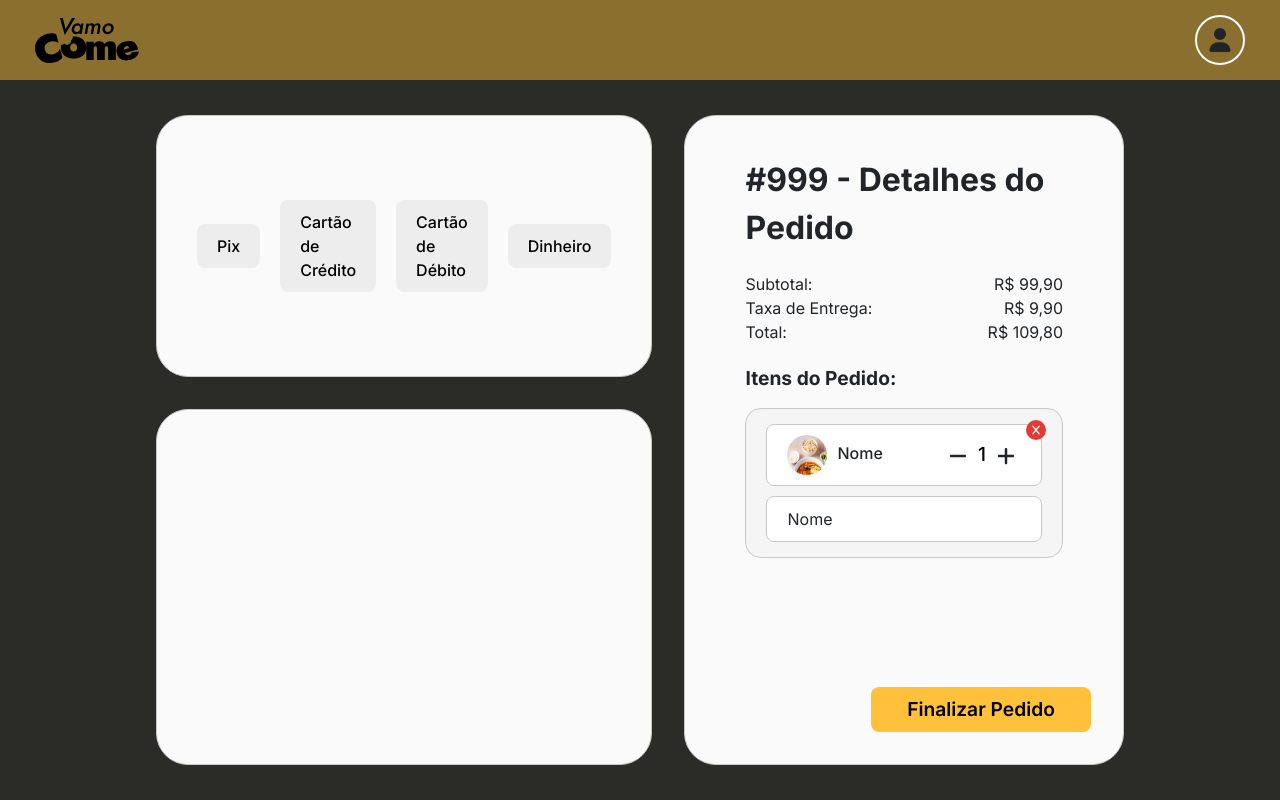
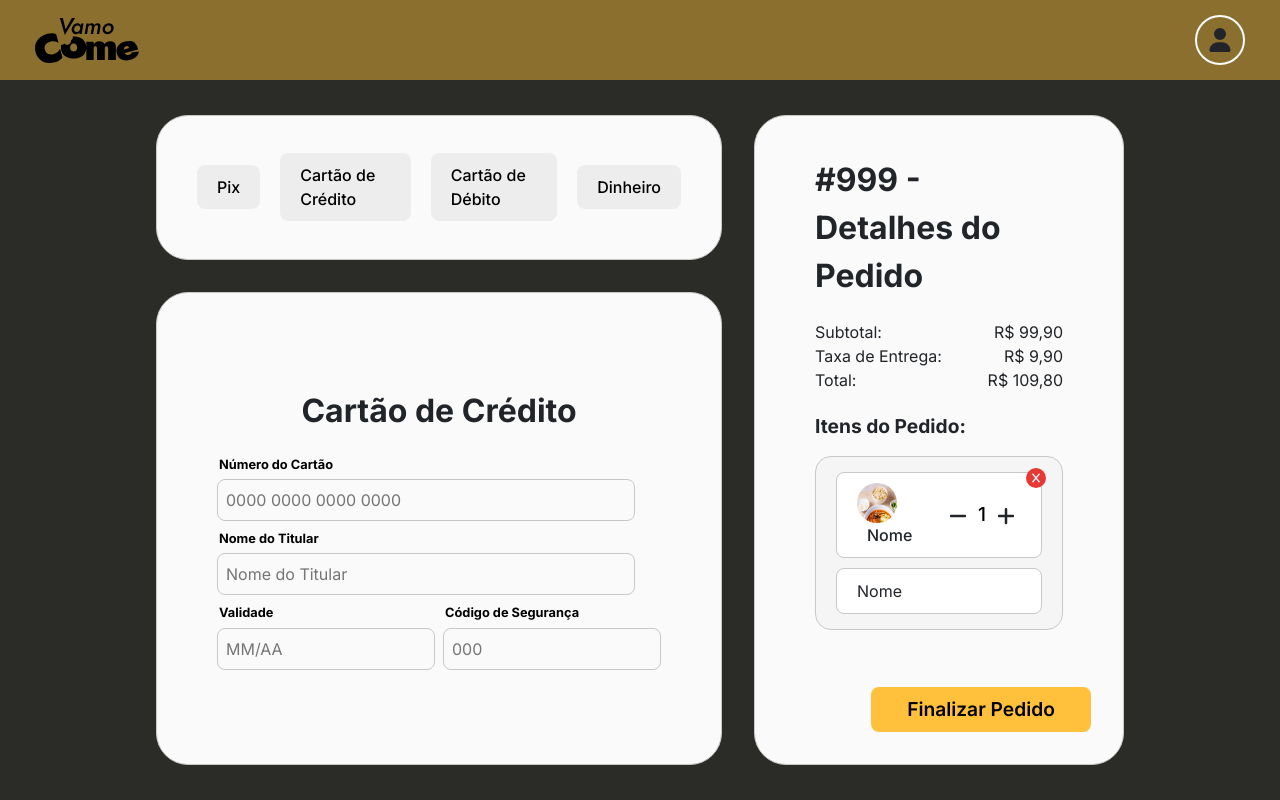
Before and after one commit to smrasouzab/VamuCome, a React (Vite) app in the folder Front/: page /tela-pagamento in a window 1280 px wide. Both pictures are taken after a click on the button "Cartão de Crédito". Built offline with nearby package versions, Linux system fonts and the light colour scheme; no server answers.

Commit message:
Tela de Pagamento

```diff
--- a/Front/src/context/AuthProvider.tsx
+++ b/Front/src/context/AuthProvider.tsx
@@ -8,9 +8,9 @@ interface AuthProviderProps extends React.PropsWithChildren {
 
 interface LoginResponse {
   id: string;
-  name: string;
+  nmUsuario: string;
+  role: string;
   token: string;
-  role: string;
 }
 
 interface User {
@@ -40,7 +40,7 @@ const AuthProvider = ({ children }: AuthProviderProps) => {
         });
         setUser({
           id: response.data.id,
-          nome: response.data.name,
+          nome: response.data.nmUsuario,
           role: response.data.role,
         } as User);
         return true;
@@ -56,17 +56,16 @@ const AuthProvider = ({ children }: AuthProviderProps) => {
   const login = useCallback(async (email: string, senha: string) => {
     const response = await api.post<LoginResponse>('/auth/login', {
       email: email,
-      // senha: senha,
-      password: senha,
+      senha: senha,
     })
 
     if (response.status === 200) {
       setIsAuthenticated(Promise.resolve(true));
       setUser({
-          id: response.data.id,
-          nome: response.data.name,
-          role: response.data.role,
-        });
+        id: response.data.id,
+        nome: response.data.nmUsuario,
+        role: response.data.role,
+      } as User);
       localStorage.setItem('token', response.data.token);
 
       return true;
--- a/Front/src/pages/Register/index.tsx
+++ b/Front/src/pages/Register/index.tsx
@@ -28,15 +28,7 @@ const Register = () => {
 
   const handleLogin = async (data: FormData) => {
     try {
-      // await api.post("/auth/register", data);
-      await api.post("/auth/register", {
-        name: data.nmUsuario,
-        email: data.email,
-        password: data.senha,
-        role: "cliente",
-        cpf: data.numCpfCnpj,
-        telefone: data.telefone,
-      });
+      await api.post("/auth/register", data);
       toast.success("Cadastrado com sucesso!", {
         transition: Slide,
       });
--- a/Front/src/pages/TelaPagamento/index.tsx
+++ b/Front/src/pages/TelaPagamento/index.tsx
@@ -1,17 +1,23 @@
-import { FaMinus, FaPlus, FaX } from "react-icons/fa6";
+import { FaMinus, FaPlus, FaRegCopy, FaX } from "react-icons/fa6";
 import {
   Button,
+  Cartao,
   Container,
   DadosPagamento,
   DetalhesPedido,
   FormasPagamento,
   Grid,
+  Nenhum,
+  Pix,
 } from "./styles";
 import { useState } from "react";
 import { Slide, toast } from "react-toastify";
+import Input from "../../components/Input";
 
 const TelaPagamento = () => {
   const [counter, setCounter] = useState<number>(1);
+
+  const [metodo, setMetodo] = useState("");
 
   const handleIncrement = () => {
     setCounter((prev) => prev + 1);
@@ -31,12 +37,119 @@ const TelaPagamento = () => {
     <Container>
       <Grid>
         <FormasPagamento>
-          <button>Pix</button>
-          <button>Cartão de Crédito</button>
-          <button>Cartão de Débito</button>
-          <button>Dinheiro</button>
+          <button type="button" onClick={() => setMetodo('pix')}>Pix</button>
+          <button type="button" onClick={() => setMetodo('cartaoCredito')}>Cartão de Crédito</button>
+          <button type="button" onClick={() => setMetodo('cartaoDebito')}>Cartão de Débito</button>
+          <button type="button" onClick={() => setMetodo('dinheiro')}>Dinheiro</button>
         </FormasPagamento>
-        <DadosPagamento></DadosPagamento>
+        <DadosPagamento>
+          {metodo === '' && (
+            <Nenhum>
+              <span className="title">Você não selecionou nenhum método de pagamento!</span>
+            </Nenhum>
+          )}
+          {metodo === 'pix' && (<Pix>
+            <span className="title">Pagamento por Pix</span>
+            <span>
+              Valor do Pedido: <span className="bold">R$ 109,80</span>
+            </span>
+            <div className="qrcode">
+              <img src="formasPagamento\qrcode.svg" alt="QR Code do Pix" />
+            </div>
+            <Button className="icon">Copiar Chave Pix <FaRegCopy /></Button>
+          </Pix>)}
+          {metodo === 'cartaoCredito' && (<Cartao>
+            <span className="title">Cartão de Crédito</span>
+            <div className="grid">
+
+              <div className="div1">
+                <Input
+                  type="text"
+                  label="Número do Cartão"
+                  placeholder="0000 0000 0000 0000"
+                  style={{
+                    width: "400px",
+                  }}
+                />
+              </div>
+              <div className="div2">
+                <Input
+                  type="text"
+                  label="Nome do Titular"
+                  placeholder="Nome do Titular"
+                  style={{
+                    width: "400px",
+                  }}
+                />
+              </div>
+              <div className="div3">
+                <Input
+                  type="text"
+                  label="Validade"
+                  placeholder="MM/AA"
+                  style={{
+                    width: "200px",
+                  }}
+                />
+              </div>
+              <div className="div4">
+                <Input
+                  type="text"
+                  label="Código de Segurança"
+                  placeholder="000"
+                  style={{
+                    width: "200px",
+                  }}
+                />
+              </div>
+            </div>
+          </Cartao>)}
+          {metodo === 'cartaoDebito' && (<Cartao>
+            <span className="title">Cartão de Débito</span>
+            <div className="grid">
+              <div className="div1">
+                <Input
+                  type="text"
+                  label="Número do Cartão"
+                  placeholder="0000 0000 0000 0000"
+                  style={{
+                    width: "400px",
+                  }}
+                />
+              </div>
+              <div className="div2">
+                <Input
+                  type="text"
+                  label="Nome do Titular"
+                  placeholder="Nome do Titular"
+                  style={{
+                    width: "400px",
+                  }}
+                />
+              </div>
+              <div className="div3">
+                <Input
+                  type="text"
+                  label="Validade"
+                  placeholder="MM/AA"
+                  style={{
+                    width: "200px",
+                  }}
+                />
+              </div>
+              <div className="div4">
+                <Input
+                  type="text"
+                  label="Código de Segurança"
+                  placeholder="000"
+                  style={{
+                    width: "200px",
+                  }}
+                />
+              </div>
+            </div>
+          </Cartao>)}
+        </DadosPagamento>
         <DetalhesPedido>
           <span className="title">#999 - Detalhes do Pedido</span>
           <div className="informacoes">
--- a/Front/src/pages/TelaPagamento/styles.ts
+++ b/Front/src/pages/TelaPagamento/styles.ts
@@ -209,4 +209,111 @@ export const Button = styled.button`
     bottom: 32px;
     right: 32px;
   }
+
+  &.icon {
+    gap: 10px;
+  }
 `;
+
+export const Nenhum = styled.div`
+  display: flex;
+  flex-direction: column;
+  align-items: center;
+  justify-content: center;
+  text-align: center;
+
+  .title {
+    font-family: "Inter", sans-serif;
+    font-size: 2rem;
+    color: var(--text-color);
+    font-weight: 700;
+  }
+`;
+
+export const Pix = styled.div`
+  display: flex;
+  flex-direction: column;
+  align-items: center;
+  justify-content: center;
+
+  .bold {
+    font-weight: 700;
+    font-size: 1.6rem;
+  }
+
+  .title {
+    font-family: "Inter", sans-serif;
+    font-size: 2rem;
+    color: var(--text-color);
+    font-weight: 700;
+  }
+
+  span {
+    font-family: "Inter", sans-serif;
+    font-size: 1.4rem;
+    color: var(--text-color);
+    font-weight: 400;
+  }
+
+  .qrcode {
+    width: 200px;
+    height: 200px;
+    background-color: #ffffff;
+    border-radius: 16px;
+    display: flex;
+    align-items: center;
+    justify-content: center;
+    padding: 10px;
+
+    img {
+      width: 100%;
+      height: 100%;
+      object-fit: cover;
+      border-radius: 16px;
+    }
+  }
+`;
+
+export const Cartao = styled.div`
+  display: flex;
+  flex-direction: column;
+  align-items: center;
+  justify-content: center;
+  gap: 20px;
+
+  .grid {
+    display: grid;
+    grid-template-columns: repeat(2, 1fr);
+    grid-template-rows: repeat(3, 1fr);
+    gap: 8px;
+
+    .div1 {
+      grid-column: span 2 / span 2;
+    }
+
+    .div2 {
+      grid-column: span 2 / span 2;
+      grid-row-start: 2;
+    }
+
+    .div3 {
+      grid-row-start: 3;
+    }
+
+    .div4 {
+      grid-row-start: 3;
+    }
+  }
+
+  .bold {
+    font-weight: 700;
+    font-size: 1.6rem;
+  }
+
+  .title {
+    font-family: "Inter", sans-serif;
+    font-size: 2rem;
+    color: var(--text-color);
+    font-weight: 700;
+  }
+`;
--- a/Front/src/pages/User/index.tsx
+++ b/Front/src/pages/User/index.tsx
@@ -10,14 +10,14 @@ import { useAuth } from "../../context/AuthProvider";
 // import useTheme from "../../hooks/useTheme";
 // import { useTheme } from "../../context/ThemeProvidder";
 import { useNavigate } from "react-router";
-import api from "../../api";
-import { toast } from "react-toastify";
+// import api from "../../api";
+// import { toast } from "react-toastify";
 import Input from "../../components/Input";
 import Modal from "react-bootstrap/Modal";
 import Button from "react-bootstrap/Button";
 
 const User = () => {
-  const { logout, user } = useAuth();
+  const { user } = useAuth();
 
   // const { toogleTheme } = useTheme();
 
```
Also changed, not shown: Front/public/formasPagamento/qrcode.svg (added).
